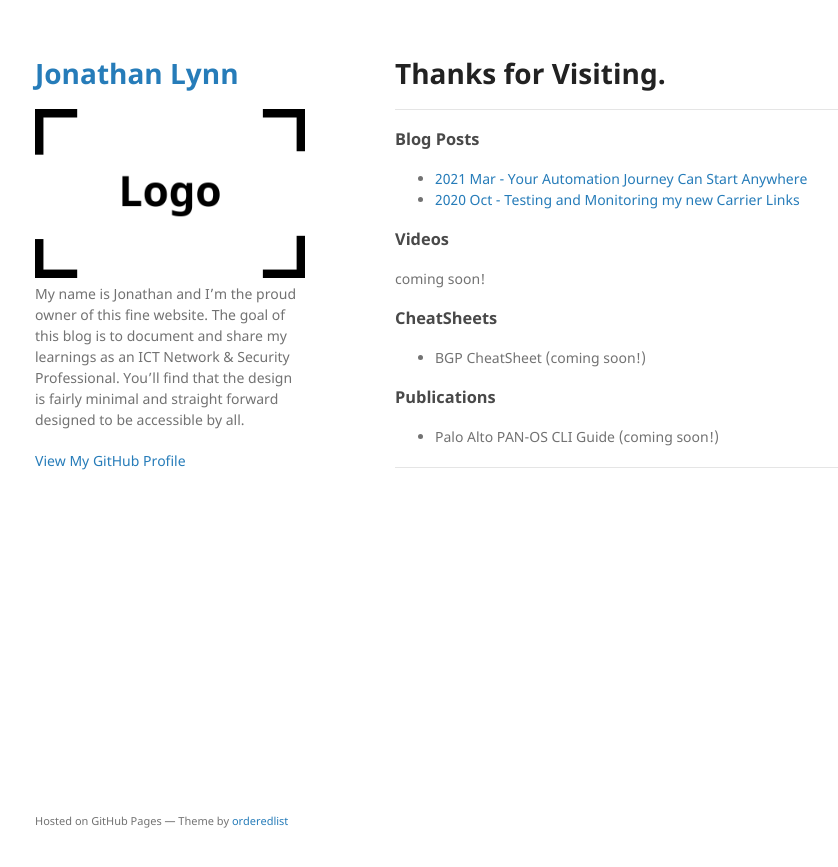
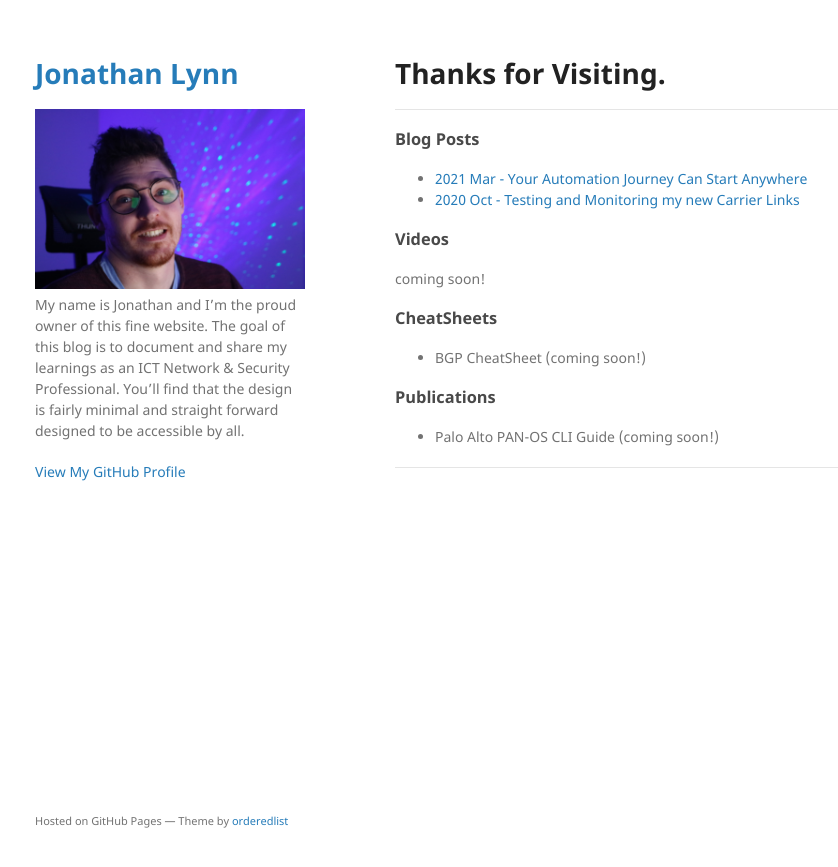
Before and after one commit to jonathanLynn/jonathanlynn.github.io, a Jekyll site: the page built from index.md, in a window 1280 px wide. Shown: the top 867 px of the page, without its empty margins (175-1013 px from the left). Built offline with Jekyll 4.4.1, drawn with Linux system fonts in a browser that asks for light colours; our own code applies the rules of GitHub Pages for plain Markdown files.

Commit message:
Update _config.yml

```diff
--- a/_config.yml
+++ b/_config.yml
@@ -1,5 +1,5 @@
 title: Jonathan Lynn
-logo: /assets/img/logo.png
+logo: /assets/img/19800101000253_IMG_3994.JPG
 description: My name is Jonathan and I’m the proud owner of this fine website. The goal of this blog is to document and share my learnings as an ICT Network & Security Professional. You’ll find that the design is fairly minimal and straight forward designed to be accessible by all.
 show_downloads: false
 google_analytics:
```
